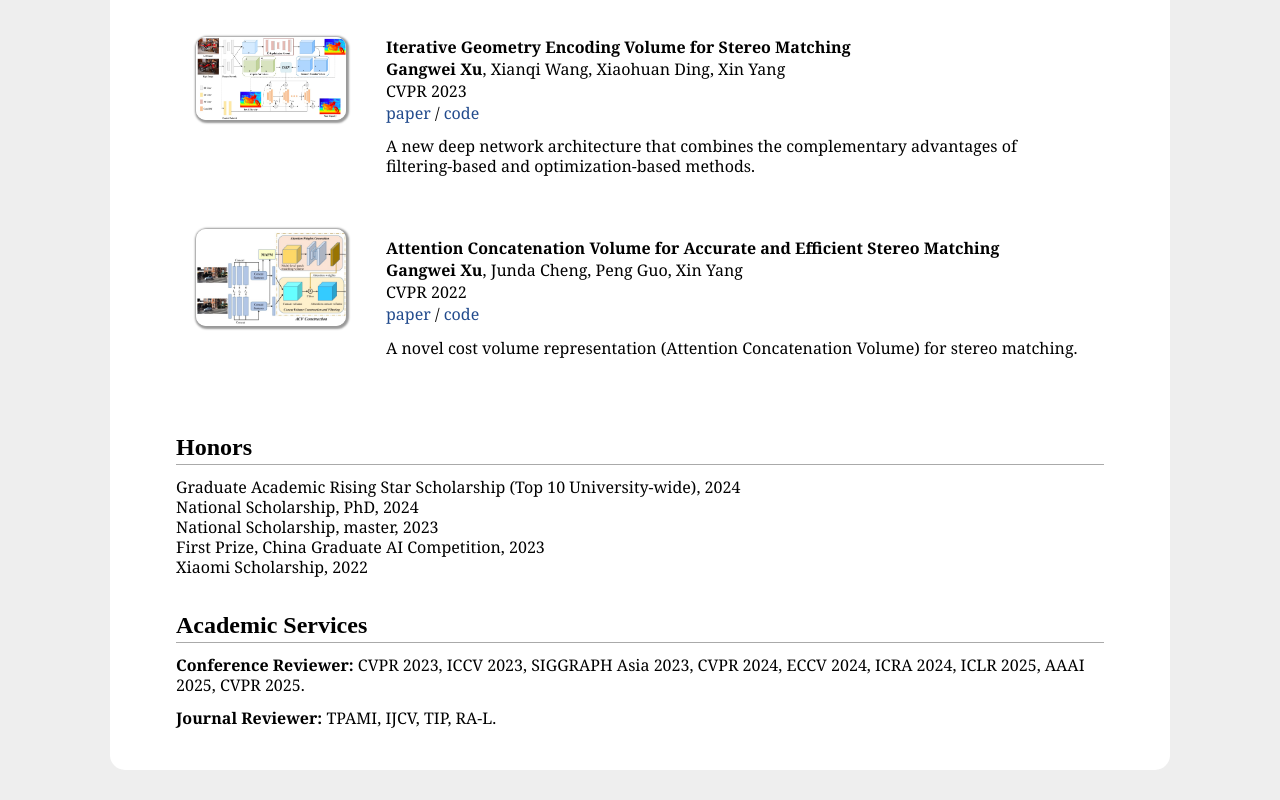
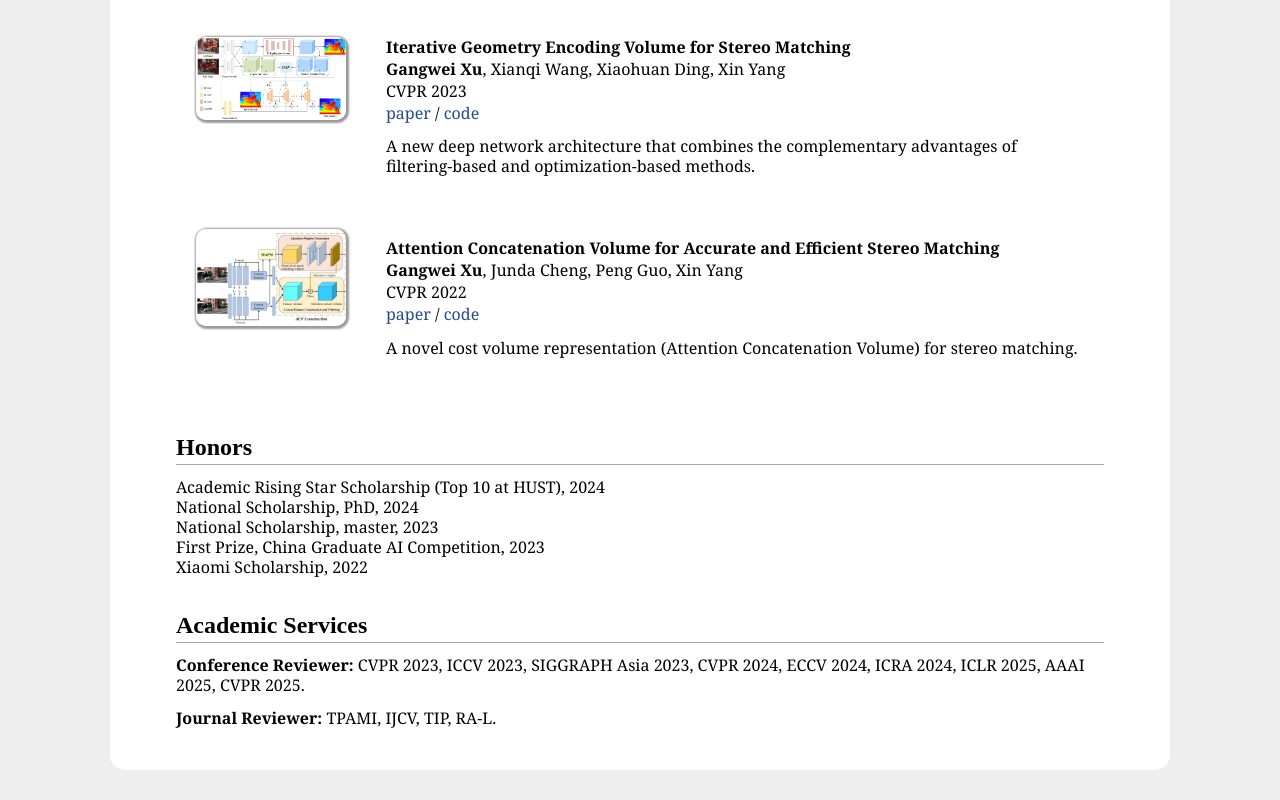
Before and after one commit to gangweix/gangweix.github.io, a plain HTML site: page index.html in a window 1280 px wide. Shown: the part 1276-2076 px from the top of the page. Drawn offline with Linux system fonts and the light colour scheme.

Commit message:
Update index.html

```diff
--- a/index.html
+++ b/index.html
@@ -293,7 +293,7 @@
 
 <h2>Honors</h2>
 <p>
-	Graduate Academic Rising Star Scholarship (Top 10 University-wide), 2024<br>
+	Academic Rising Star Scholarship (Top 10 at HUST), 2024<br>
 	National Scholarship, PhD, 2024<br>
 	National Scholarship, master, 2023<br>
 	First Prize, China Graduate AI Competition, 2023<br>
```
